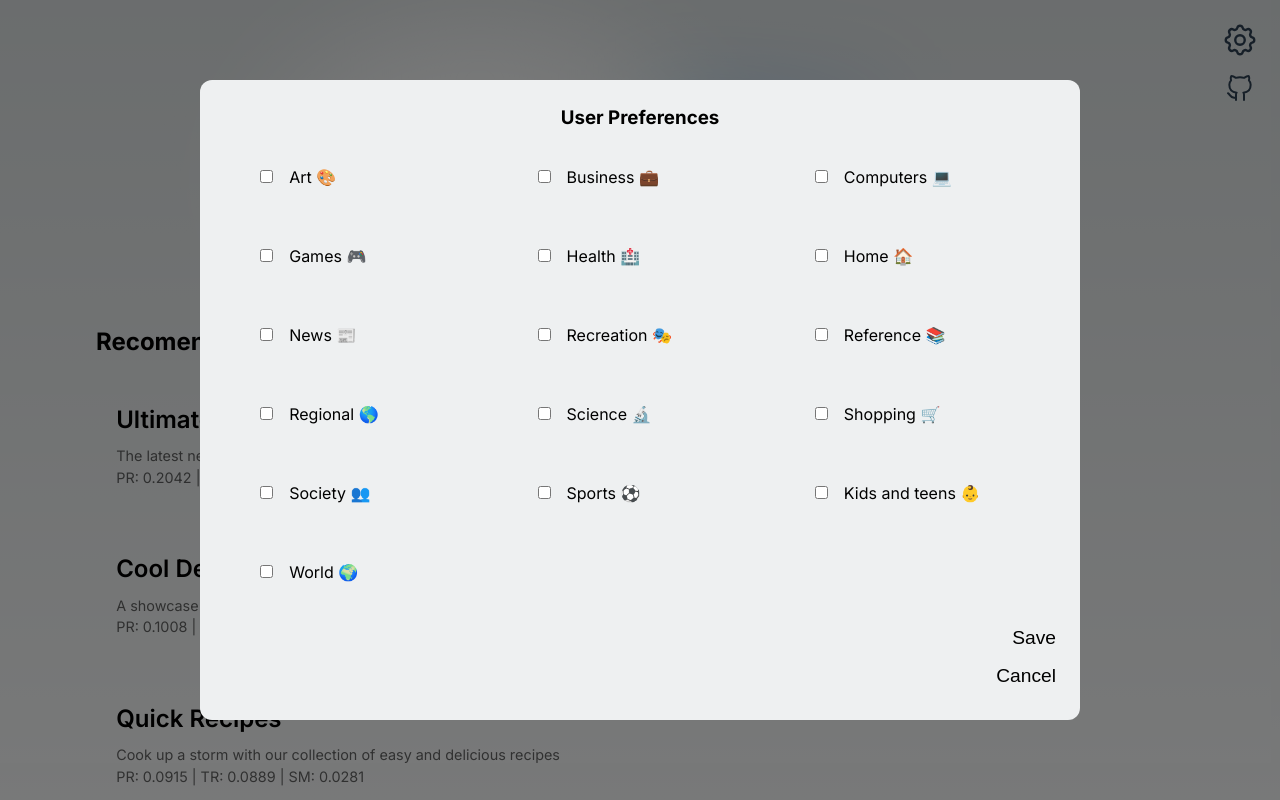
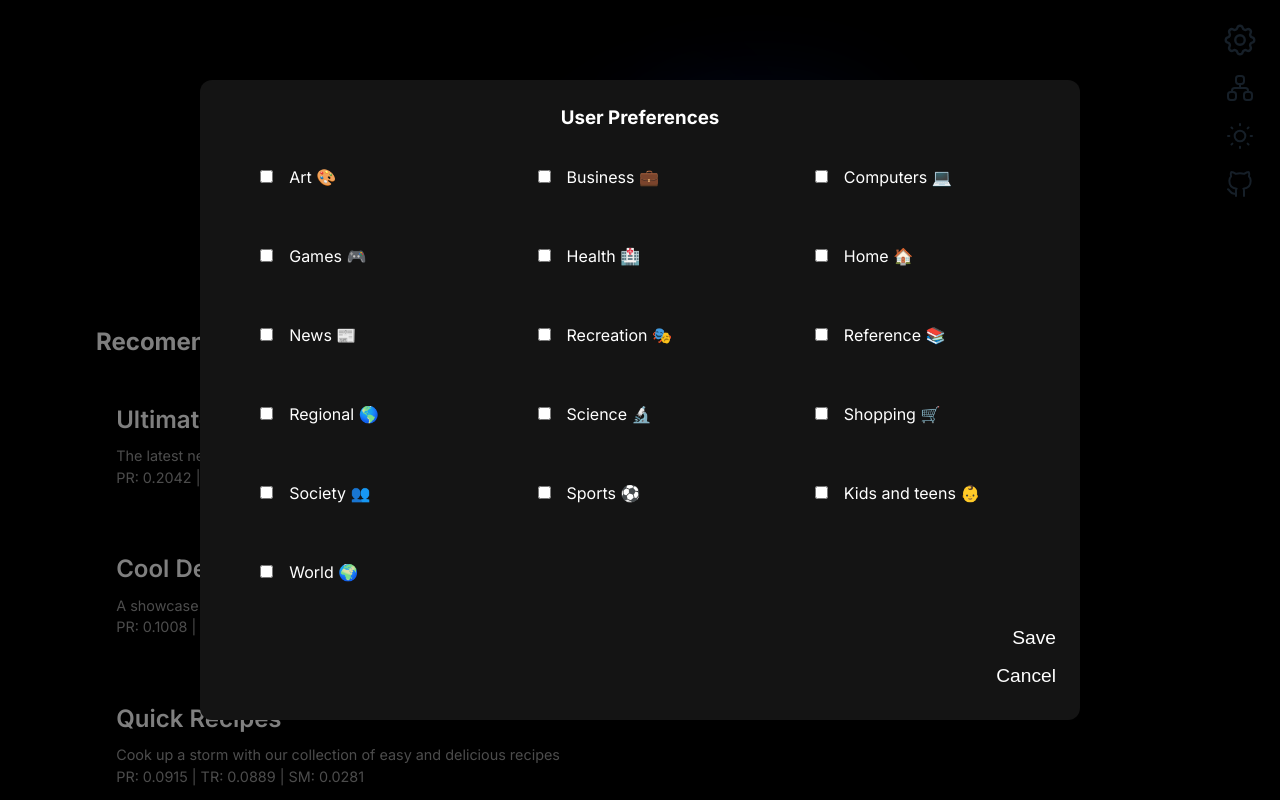
Before and after one commit to JoseGomez14/page-rank, a Next.js app: page / in a window 1280 px wide. Shown: the top 800 px of the page. Built offline with nearby package versions, Linux system fonts and the light colour scheme.

Commit message:
Add change theme support

```diff
--- a/src/pages/index.js
+++ b/src/pages/index.js
@@ -3,7 +3,14 @@ import Image from "next/image";
 import { Inter } from "next/font/google";
 import styles from "@/styles/Home.module.css";
 import { useEffect, useState } from "react";
-import { GithubIcon, SearchIcon, SettingsIcon } from "@/components/iconos";
+import {
+  DarkIcon,
+  GithubIcon,
+  GraphIcon,
+  LightIcon,
+  SearchIcon,
+  SettingsIcon,
+} from "@/components/iconos";
 import SettingsModal from "@/components/settingsModal";
 import UserPreferences from "@/utils/UserPreferences";
 import Link from "next/link";
@@ -17,10 +24,11 @@ export default function Home() {
   const [inputSearch, setInputSearch] = useState("");
   const [showSettings, setShowSettings] = useState(false);
   const userPreferences = new UserPreferences();
-  // const [theme, setTheme] = useState("dark");
+  const [scheme, setScheme] = useState("");
 
   useEffect(() => {
     let topicsPreferences = null;
+
     if (userPreferences.anyTopicSelected()) {
       topicsPreferences = userPreferences.getTopicsPreferences();
       topicsPreferences = JSON.stringify(topicsPreferences);
@@ -38,11 +46,18 @@ export default function Home() {
     if (!localStorage.getItem("topicsPreferences")) {
       setShowSettings(true);
     }
+  }, []);
 
-    // if (localStorage.getItem("theme")) {
-    //   setTheme(localStorage.getItem("theme"));
-    // }
-  }, []);
+  useEffect(() => {
+    if (scheme == "") {
+      if (!localStorage.getItem("scheme")) {
+        localStorage.setItem("scheme", "dark");
+      }
+      setScheme(localStorage.getItem("scheme"));
+    }
+
+    document.documentElement.setAttribute("scheme", scheme);
+  }, [scheme]);
 
   const handleSubmit = (e) => {
     e.preventDefault();
@@ -80,11 +95,10 @@ export default function Home() {
     }
   };
 
-  const handleThemeChange = (e) => {
-    const { value } = e.target;
-    setTheme(value);
-    localStorage.setItem("theme", value);
-    // change the prefers-color-scheme when the user clicks on the button
+  const handleChangeScheme = () => {
+    let colorScheme = scheme == "dark" ? "light" : "dark";
+    localStorage.setItem("scheme", colorScheme);
+    setScheme(colorScheme);
   };
 
   return (
@@ -95,6 +109,7 @@ export default function Home() {
           name="description"
           content="JoGui.Net is a search engine PageRank based"
         />
+        <meta name="color-scheme" content="dark light" />
         <meta name="viewport" content="width=device-width, initial-scale=1" />
         <link rel="icon" href="/favicon.ico" />
       </Head>
@@ -106,14 +121,16 @@ export default function Home() {
           >
             <SettingsIcon />
           </button>
-          {/* <button
+          <Link className={styles.settingButton} href="/webg">
+            <GraphIcon />
+          </Link>
+          <button
             className={styles.settingButton}
-            title="Change Theme"
-            value={theme === "dark" ? "light" : "dark"}
-            onClick={handleThemeChange}
+            title={scheme === "dark" ? "Light Mode" : "Dark Mode"}
+            onClick={handleChangeScheme}
           >
-            {theme === "dark" ? "🌚" : "🌞"}
-          </button> */}
+            {scheme !== "dark" ? <DarkIcon /> : <LightIcon />}
+          </button>
           <Link
             className={styles.settingButton}
             href="https://github.com/JoseGomez14/page-rank"
--- a/src/styles/Home.module.css
+++ b/src/styles/Home.module.css
@@ -97,7 +97,7 @@
 
 .center::before,
 .center::after {
-  content: '';
+  content: "";
   left: 50%;
   position: absolute;
   filter: blur(45px);
@@ -131,7 +131,7 @@
   outline: none;
 }
 
-.button{
+.button {
   position: absolute;
   right: 0;
   top: 3px;
@@ -145,7 +145,7 @@
   outline: none;
 }
 
-.fixedButtons{
+.fixedButtons {
   position: fixed;
   top: 1rem;
   right: 1rem;
@@ -154,7 +154,7 @@
   z-index: 100;
 }
 
-.settingButton{
+.settingButton {
   width: 48px;
   height: 48px;
   border: none;
@@ -168,13 +168,15 @@
   align-items: center;
 }
 
-.button:hover, .settingButton:hover {
+.button:hover,
+.settingButton:hover {
   transition: transform 200ms;
   transform: scale(1.1);
 }
 
 .logo {
   position: relative;
+  filter: invert(var(--invert-logo)) drop-shadow(0 0 0.3rem #ffffff70);
 }
 /* Enable hover only on non-touch devices */
 @media (hover: hover) and (pointer: fine) {
@@ -278,16 +280,6 @@
   }
 }
 
-@media (prefers-color-scheme: dark) {
-  .vercelLogo {
-    filter: invert(1);
-  }
-
-  .logo {
-    filter: invert(1) drop-shadow(0 0 0.3rem #ffffff70);
-  }
-}
-
 @keyframes rotate {
   from {
     transform: rotate(360deg);
--- a/src/styles/globals.css
+++ b/src/styles/globals.css
@@ -1,9 +1,9 @@
 :root {
   --max-width: 1100px;
   --border-radius: 12px;
-  --font-mono: ui-monospace, Menlo, Monaco, 'Cascadia Mono', 'Segoe UI Mono',
-    'Roboto Mono', 'Oxygen Mono', 'Ubuntu Monospace', 'Source Code Pro',
-    'Fira Mono', 'Droid Sans Mono', 'Courier New', monospace;
+  --font-mono: ui-monospace, Menlo, Monaco, "Cascadia Mono", "Segoe UI Mono",
+    "Roboto Mono", "Oxygen Mono", "Ubuntu Monospace", "Source Code Pro",
+    "Fira Mono", "Droid Sans Mono", "Courier New", monospace;
 
   --foreground-rgb: 0, 0, 0;
   --background-start-rgb: 214, 219, 220;
@@ -38,6 +38,7 @@
   --callout-border-rgb: 172, 175, 176;
   --card-rgb: 180, 185, 188;
   --card-border-rgb: 131, 134, 135;
+  --invert-logo: 0
 }
 
 ::-webkit-scrollbar {
@@ -54,8 +55,7 @@
   border-radius: 8px;
 }
 
-@media (prefers-color-scheme: dark) {
-  :root {
+*[scheme="dark"]:root {
   --foreground-rgb: 255, 255, 255;
   --background-start-rgb: 0, 0, 0;
   --background-end-rgb: 0, 0, 0;
@@ -84,7 +84,7 @@
   --callout-border-rgb: 108, 108, 108;
   --card-rgb: 100, 100, 100;
   --card-border-rgb: 200, 200, 200;
-  }
+  --invert-logo: 1
 }
 
 * {
```
Lines whose indentation alone changed are shown as unchanged.
